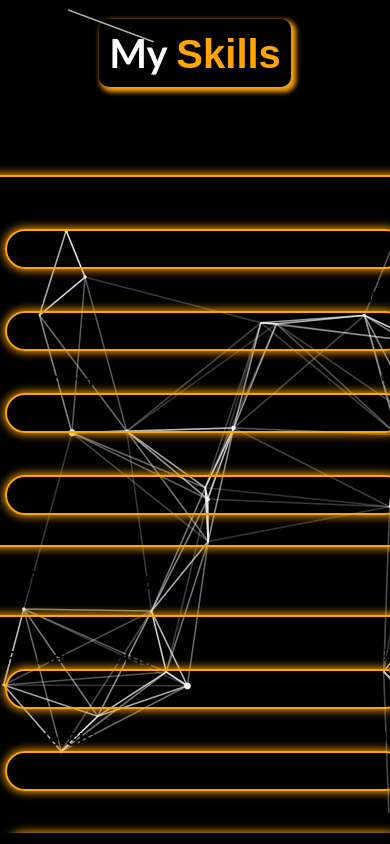
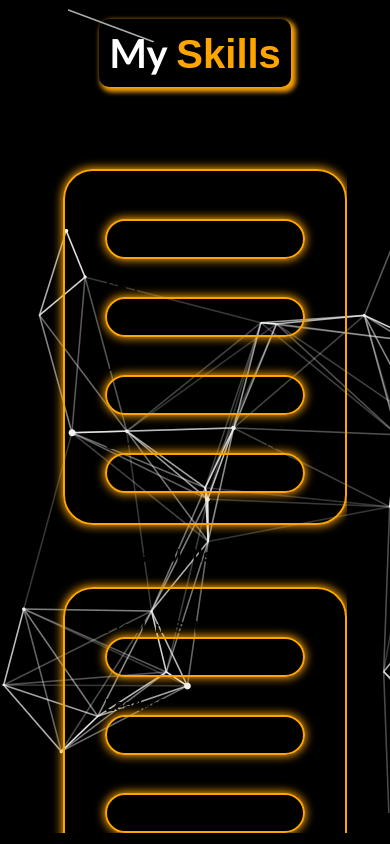
Before and after one commit to Im-Pranshu/Personal-Portfolio, a React (Vite) app: page / in a window 390 px wide. Shown: the part 4440-5284 px from the top of the page. Built offline with nearby package versions, Linux system fonts and the light colour scheme; the HTML template or start-up script is replaced by a standard one.

Commit message:
skills resposiveness

```diff
--- a/src/components/Skills/Skills.css
+++ b/src/components/Skills/Skills.css
@@ -176,8 +176,26 @@
     }
 }
 
-@media (max-width:850px) {
+@media (min-width:550px) and (max-width:850px) {
     .skList{
         display: inline-block;
     }
+    .skBlockAbout{
+        width: 250px;
+    }
 }
+
+@media (max-width:549px){
+    .skList{
+        display: inline-block;
+    }
+    .skList h2{
+        font-size: 1.2em;
+    }
+    .skBlock h3{
+        font-size: 1em;
+    }
+    .skBlockAbout{
+        width: 200px;
+    }
+}
```
